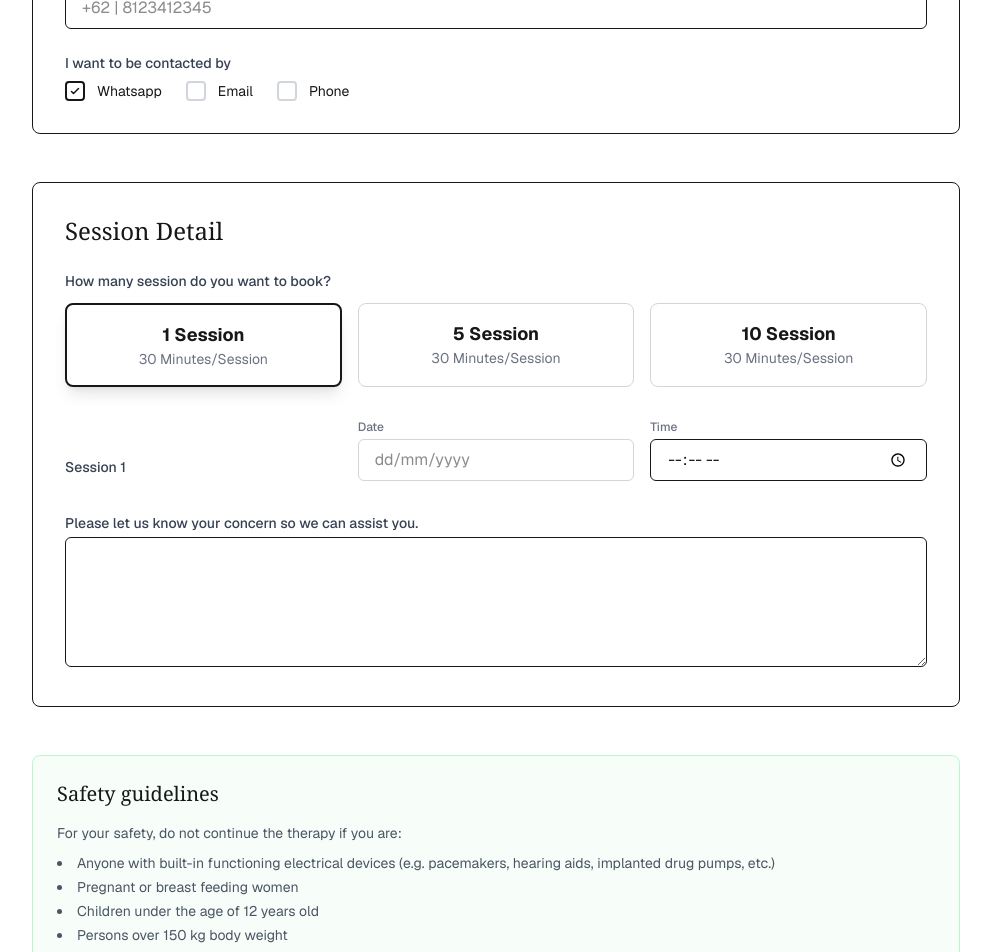
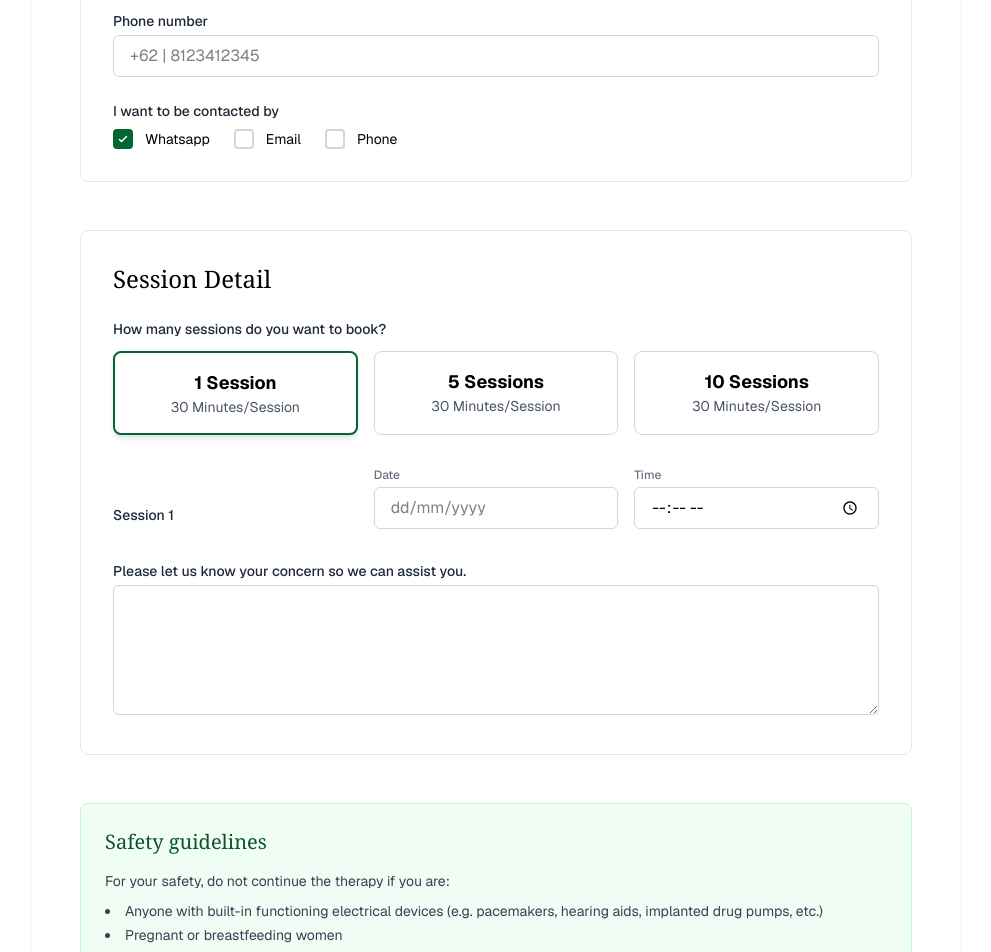
Before and after one commit to leveratedeveloper/regenerasia_frontend, a Next.js app: page /booking in a window 1280 px wide. Shown: the part 800-1752 px from the top of the page, without its empty margins (144-1135 px from the left). Built offline with nearby package versions, Linux system fonts and the light colour scheme; a web font is replaced by a local one.

Commit message:
updated bug fix dark mode

```diff
--- a/app/globals.css
+++ b/app/globals.css
@@ -5,6 +5,9 @@
   --foreground: #171717;
 }
 
+html, body {
+  @apply bg-white text-black dark:bg-white dark:text-black;
+}
 @theme inline {
   --color-background: var(--background);
   --color-foreground: var(--foreground);
--- a/components/BookingForm.tsx
+++ b/components/BookingForm.tsx
@@ -35,14 +35,12 @@ const Checkbox: React.FC<{
     />
     <div
       className={`w-5 h-5 border-2 rounded flex-shrink-0 flex items-center justify-center transition-colors ${
-        checked
-          ? "bg-brand-primary border-brand-primary"
-          : "border-gray-300"
+        checked ? "bg-green-800 border-green-800" : "border-gray-300"
       }`}
     >
       {checked && (
         <svg
-          className="w-3 h-3 text-dark"
+          className="w-3 h-3 text-white"
           fill="none"
           stroke="currentColor"
           viewBox="0 0 24 24"
@@ -56,21 +54,26 @@ const Checkbox: React.FC<{
         </svg>
       )}
     </div>
-    <span className="text-sm">{label}</span>
+    <span className="text-sm text-black">{label}</span>
   </label>
 );
 
 const Section: React.FC<{ title: string; children: React.ReactNode; className?: string }> = ({ title, children, className }) => (
-  <div className={`p-8 border border-brand-border rounded-lg ${className}`}>
-    <h3 className="text-2xl font-serif text-brand-text mb-6">{title}</h3>
+  <div className={`p-8 border border-gray-200 rounded-lg bg-white text-black ${className}`}>
+    <h3 className="text-2xl font-serif text-black mb-6">{title}</h3>
     {children}
   </div>
 );
 
 const InputField: React.FC<any> = ({ label, placeholder, type = "text", containerClassName = "", ...rest }) => (
   <div className={containerClassName}>
-    <label className="block text-sm font-medium text-gray-700 mb-1">{label}</label>
-    <input type={type} placeholder={placeholder} className="w-full px-4 py-2 border border-brand-border rounded-md focus:ring-brand-primary focus:border-brand-primary transition" {...rest} />
+    <label className="block text-sm font-medium text-gray-800 mb-1">{label}</label>
+    <input
+      type={type}
+      placeholder={placeholder}
+      className="w-full px-4 py-2 border border-gray-300 rounded-md focus:ring-green-800 focus:border-green-800 transition bg-white text-black"
+      {...rest}
+    />
   </div>
 );
 
@@ -82,8 +85,10 @@ const SessionPackageRadio: React.FC<{
   onChange: (value: number) => void;
 }> = ({ value, label, duration, selectedValue, onChange }) => (
   <label
-    className={`p-4 rounded-lg text-center cursor-pointer transition-all duration-200 ${
-      selectedValue === value ? 'border-2 border-brand-primary bg-brand-primary/5 shadow-lg' : 'border-1 border-gray-300 border-brand-border hover:border-brand-primary/50'
+    className={`p-4 rounded-lg text-center cursor-pointer transition-all duration-200 bg-white text-black ${
+      selectedValue === value
+        ? 'border-2 border-green-800 bg-green-50 shadow-md'
+        : 'border border-gray-300 hover:border-green-800/60'
     }`}
   >
     <input
@@ -95,7 +100,7 @@ const SessionPackageRadio: React.FC<{
       className="sr-only"
     />
     <div className="font-bold text-lg">{label}</div>
-    <div className="text-sm text-gray-500">{duration}</div>
+    <div className="text-sm text-gray-600">{duration}</div>
   </label>
 );
 
@@ -104,6 +109,8 @@ type BookingFormData = z.infer<typeof bookingSchema>;
 const BookingForm: React.FC = () => {
   const [sessionPackage, setSessionPackage] = useState<number>(1);
   const [submissionStatus, setSubmissionStatus] = useState<'idle' | 'loading' | 'success' | 'error'>('idle');
+  const [date, setDate] = useState<Date | null>(null);
+
   const {
     register,
     handleSubmit,
@@ -126,25 +133,22 @@ const BookingForm: React.FC = () => {
   const onSubmit = async (data: BookingFormData) => {
     setSubmissionStatus('loading');
     try {
-      // Simulate API call
-      await new Promise(resolve => setTimeout(resolve, 2000));
+      await new Promise(resolve => setTimeout(resolve, 2000)); // simulate API
       console.log(data);
       setSubmissionStatus('success');
-    } catch (error) {
+    } catch {
       setSubmissionStatus('error');
     }
   };
 
   if (submissionStatus === 'success') {
     return (
-      <div className="text-center p-12">
+      <div className="text-center p-12 bg-white text-black">
         <h2 className="text-2xl font-bold mb-4">Thank you!</h2>
         <p>Your booking has been submitted successfully.</p>
       </div>
     );
   }
-  //date disable
-  const [date, setDate] = useState<Date | null>(null);
 
   const today = new Date();
   const threeDaysLater = new Date();
@@ -159,56 +163,30 @@ const BookingForm: React.FC = () => {
   const isBlockedDate = (d: Date | null) =>
     !!d && blockedDates.includes(d.toDateString());
 
-
   return (
-    <form onSubmit={handleSubmit(onSubmit)} className="space-y-12">
+    <form
+      onSubmit={handleSubmit(onSubmit)}
+      className="space-y-12 bg-white text-black p-6 md:p-12 rounded-lg shadow-sm"
+    >
       <Section title="Personal Detail">
         <div className="grid grid-cols-1 md:grid-cols-2 gap-6">
           <div className="space-y-4 md:col-span-2">
-            <InputField
-              label="Your full name"
-              placeholder="Insert your full name"
-              {...register("fullName")}
-            />
+            <InputField label="Your full name" placeholder="Insert your full name" {...register("fullName")} />
             {errors.fullName && <p className="text-red-500 text-sm">{errors.fullName.message}</p>}
-            <InputField
-              label="Email address"
-              placeholder="Insert your business email"
-              type="email"
-              {...register("email")}
-            />
+
+            <InputField label="Email address" placeholder="Insert your business email" type="email" {...register("email")} />
             {errors.email && <p className="text-red-500 text-sm">{errors.email.message}</p>}
-            <InputField
-              label="Phone number"
-              placeholder="+62 | 8123412345"
-              type="tel"
-              {...register("phone")}
-            />
+
+            <InputField label="Phone number" placeholder="+62 | 8123412345" type="tel" {...register("phone")} />
             {errors.phone && <p className="text-red-500 text-sm">{errors.phone.message}</p>}
           </div>
+
           <div>
-            <label className="block text-sm font-medium text-gray-700 mb-2">
-              I want to be contacted by
-            </label>
+            <label className="block text-sm font-medium text-gray-800 mb-2">I want to be contacted by</label>
             <div className="flex space-x-6">
-              <Checkbox
-                label="Whatsapp"
-                value="whatsapp"
-                checked={!!contactBy?.includes("whatsapp")}
-                {...register("contactBy")}
-              />
-              <Checkbox
-                label="Email"
-                value="email"
-                checked={!!contactBy?.includes("email")}
-                {...register("contactBy")}
-              />
-              <Checkbox
-                label="Phone"
-                value="phone"
-                checked={!!contactBy?.includes("phone")}
-                {...register("contactBy")}
-              />
+              <Checkbox label="Whatsapp" value="whatsapp" checked={!!contactBy?.includes("whatsapp")} {...register("contactBy")} />
+              <Checkbox label="Email" value="email" checked={!!contactBy?.includes("email")} {...register("contactBy")} />
+              <Checkbox label="Phone" value="phone" checked={!!contactBy?.includes("phone")} {...register("contactBy")} />
             </div>
             {errors.contactBy && <p className="text-red-500 text-sm">{errors.contactBy.message}</p>}
           </div>
@@ -216,64 +194,36 @@ const BookingForm: React.FC = () => {
       </Section>
 
       <Section title="Session Detail">
-        <div>
-          <label className="block text-sm font-medium text-gray-700 mb-3">
-            How many session do you want to book?
+        <label className="block text-sm font-medium text-gray-800 mb-3">
+          How many sessions do you want to book?
         </label>
         <div className="grid grid-cols-1 sm:grid-cols-3 gap-4 mb-8">
-            <SessionPackageRadio
-              value={1}
-              label="1 Session"
-              duration="30 Minutes/Session"
-              selectedValue={sessionPackage}
-              onChange={setSessionPackage}
-            />
-            <SessionPackageRadio
-              value={5}
-              label="5 Session"
-              duration="30 Minutes/Session"
-              selectedValue={sessionPackage}
-              onChange={setSessionPackage}
-            />
-            <SessionPackageRadio
-              value={10}
-              label="10 Session"
-              duration="30 Minutes/Session"
-              selectedValue={sessionPackage}
-              onChange={setSessionPackage}
-            />
+          <SessionPackageRadio value={1} label="1 Session" duration="30 Minutes/Session" selectedValue={sessionPackage} onChange={setSessionPackage} />
+          <SessionPackageRadio value={5} label="5 Sessions" duration="30 Minutes/Session" selectedValue={sessionPackage} onChange={setSessionPackage} />
+          <SessionPackageRadio value={10} label="10 Sessions" duration="30 Minutes/Session" selectedValue={sessionPackage} onChange={setSessionPackage} />
         </div>
 
         <div className="space-y-4 mb-8">
           {Array.from({ length: sessionPackage }, (_, i) => (
-              <div
-                key={i}
-                className="grid grid-cols-1 md:grid-cols-3 gap-4 items-end"
-              >
+            <div key={i} className="grid grid-cols-1 md:grid-cols-3 gap-4 items-end">
               <div className="md:col-span-1">
-                  <label className="block text-sm font-medium text-gray-700 mb-1">
-                    Session {i + 1}
-                  </label>
+                <label className="block text-sm font-medium text-gray-800 mb-1">Session {i + 1}</label>
               </div>
+
               <div className="md:col-span-1">
-                  <label className="block text-xs font-medium text-gray-500 mb-1">
-                    Date
-                  </label>
+                <label className="block text-xs font-medium text-gray-500 mb-1">Date</label>
                 <div
                   className={`rounded-md transition duration-200 ${
-                      isBlockedDate(date)
-                        ? "border-2 border-red-500 p-[1px]" // 🔴 Full red border when user picks within 3 days
-                        : "border border-gray-300"
+                    isBlockedDate(date) ? "border-2 border-red-500 p-[1px]" : "border border-gray-300"
                   }`}
                 >
                   <DatePicker
                     selected={date}
                     onChange={(d) => setDate(d)}
-                      minDate={threeDaysLater} // can't select before 3 days
+                    minDate={threeDaysLater}
                     dateFormat="dd/MM/yyyy"
                     placeholderText="dd/mm/yyyy"
-                      className="w-full px-4 py-2 rounded-md focus:outline-none"
-                      // 🔴 Highlight all blocked dates in calendar
+                    className="w-full px-4 py-2 rounded-md bg-white text-black focus:outline-none"
                     dayClassName={(d: Date) =>
                       blockedDates.includes(d.toDateString())
                         ? "bg-red-100 text-red-600 font-semibold rounded-full"
@@ -282,13 +232,12 @@ const BookingForm: React.FC = () => {
                   />
                 </div>
               </div>
+
               <div className="md:col-span-1">
-                  <label className="block text-xs font-medium text-gray-500 mb-1">
-                    Time
-                  </label>
+                <label className="block text-xs font-medium text-gray-500 mb-1">Time</label>
                 <input
                   type="time"
-                    className="w-full px-4 py-2 border border-brand-border rounded-md focus:ring-brand-primary focus:border-brand-primary transition"
+                  className="w-full px-4 py-2 border border-gray-300 rounded-md focus:ring-green-800 focus:border-green-800 transition bg-white text-black"
                 />
               </div>
             </div>
@@ -296,37 +245,30 @@ const BookingForm: React.FC = () => {
         </div>
 
         <div>
-            <label className="block text-sm font-medium text-gray-700 mb-1">
+          <label className="block text-sm font-medium text-gray-800 mb-1">
             Please let us know your concern so we can assist you.
           </label>
           <textarea
             rows={4}
-              className="w-full p-4 border border-brand-border rounded-md focus:ring-brand-primary focus:border-brand-primary transition"
-              placeholder=""
+            className="w-full p-4 border border-gray-300 rounded-md focus:ring-green-800 focus:border-green-800 transition bg-white text-black"
           />
-          </div>
         </div>
       </Section>
 
-      <div className="space-y-4 bg-green-50/50 p-6 rounded-lg border border-green-200">
-        <h4 className="text-xl font-serif text-brand-primary">
-          Safety guidelines
-        </h4>
-        <p className="text-sm text-gray-600">
+      <div className="space-y-4 bg-green-50 p-6 rounded-lg border border-green-200 text-black">
+        <h4 className="text-xl font-serif text-green-900">Safety guidelines</h4>
+        <p className="text-sm text-gray-700">
           For your safety, do not continue the therapy if you are:
         </p>
-        <ul className="list-disc list-inside text-sm text-gray-600 space-y-1">
-          <li>
-            Anyone with built-in functioning electrical devices (e.g.
-            pacemakers, hearing aids, implanted drug pumps, etc.)
-          </li>
-          <li>Pregnant or breast feeding women</li>
-          <li>Children under the age of 12 years old</li>
+        <ul className="list-disc list-inside text-sm text-gray-700 space-y-1">
+          <li>Anyone with built-in functioning electrical devices (e.g. pacemakers, hearing aids, implanted drug pumps, etc.)</li>
+          <li>Pregnant or breastfeeding women</li>
+          <li>Children under 12 years old</li>
           <li>Persons over 150 kg body weight</li>
-          <li>Suffers with epileptic seizures</li>
+          <li>Those suffering from epileptic seizures</li>
         </ul>
         <Checkbox
-          label="I have read the safety guidelines and confirm that I do not have the condition listed above."
+          label="I have read the safety guidelines and confirm that I do not have the conditions listed above."
           checked={!!safetyGuidelines}
           {...register("safetyGuidelines")}
         />
@@ -341,7 +283,9 @@ const BookingForm: React.FC = () => {
         >
           {isSubmitting ? 'Submitting...' : 'Submit'}
         </button>
-        {submissionStatus === 'error' && <p className="text-red-500 text-sm mt-2">Something went wrong. Please try again.</p>}
+        {submissionStatus === 'error' && (
+          <p className="text-red-500 text-sm mt-2">Something went wrong. Please try again.</p>
+        )}
       </div>
     </form>
   );
--- a/components/FormPageContent.tsx
+++ b/components/FormPageContent.tsx
@@ -29,8 +29,8 @@ export default function PageContent() {
       onClick={() => setActiveTab(tabName)}
       className={`px-6 py-2 rounded-md text-sm font-medium transition-colors duration-300 ${
         activeTab === tabName
-          ? "bg-green-900 text-white text-white"
-          : ""
+          ? "bg-green-900 text-white"
+          : "bg-white text-black dark:bg-white dark:text-black hover:bg-gray-100"
       }`}
     >
       {label}
@@ -38,8 +38,9 @@ export default function PageContent() {
   );
 
   return (
-    <div className="min-h-screen font-sans text-brand-text">
-      <div className=" bg-brand-surface rounded-lg relative">
+    <div className="min-h-screen bg-white dark:bg-white text-black dark:text-black font-sans">
+      <div className="bg-white dark:bg-white text-black dark:text-black rounded-lg relative">
+        {/* ===== HERO / HEADER SECTION ===== */}
         <header className="relative">
           <img
             src="/image/bg-contact-us.jpg"
@@ -48,14 +49,17 @@ export default function PageContent() {
           />
           <div className="absolute inset-0 bg-black/40 flex items-center justify-center">
             <h1 className="text-3xl md:text-4xl font-alta font-bold text-white tracking-widest">
-                {activeTab === "rfq" ? 'Request for Quotation' : 'Book Your Appointment Online'}
+              {activeTab === "rfq"
+                ? "Request for Quotation"
+                : "Book Your Appointment Online"}
             </h1>
           </div>
         </header>
 
+        {/* ===== MAIN CONTENT ===== */}
         <main className="p-6 md:p-12 max-w-5xl mx-auto">
           <div className="text-center mb-8">
-            <div className="inline-flex items-center space-x-2 p-1 rounded-lg border border-brand-border">
+            <div className="inline-flex items-center space-x-2 p-1 rounded-lg border border-gray-300">
               <TabButton label="Booking Form" tabName="booking" />
               <TabButton label="Request for Quotation" tabName="rfq" />
             </div>
--- a/tailwind.config.js
+++ b/tailwind.config.js
@@ -1,4 +1,5 @@
 module.exports = {
+    darkMode: 'media', // or 'class'
     theme: {
       extend: {
         fontFamily: {
```
Also changed, not shown: components/Header.tsx (+31 -14 lines). Lines whose indentation alone changed are shown as unchanged.
